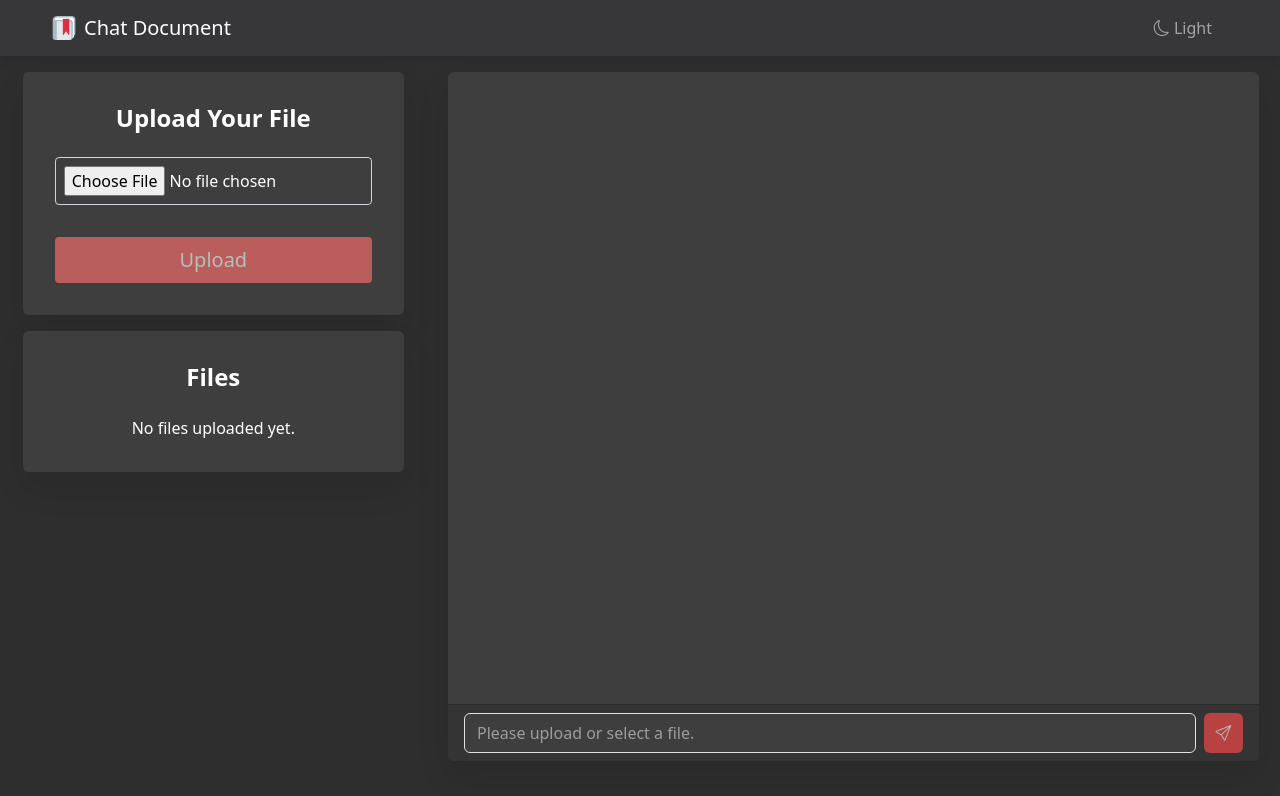
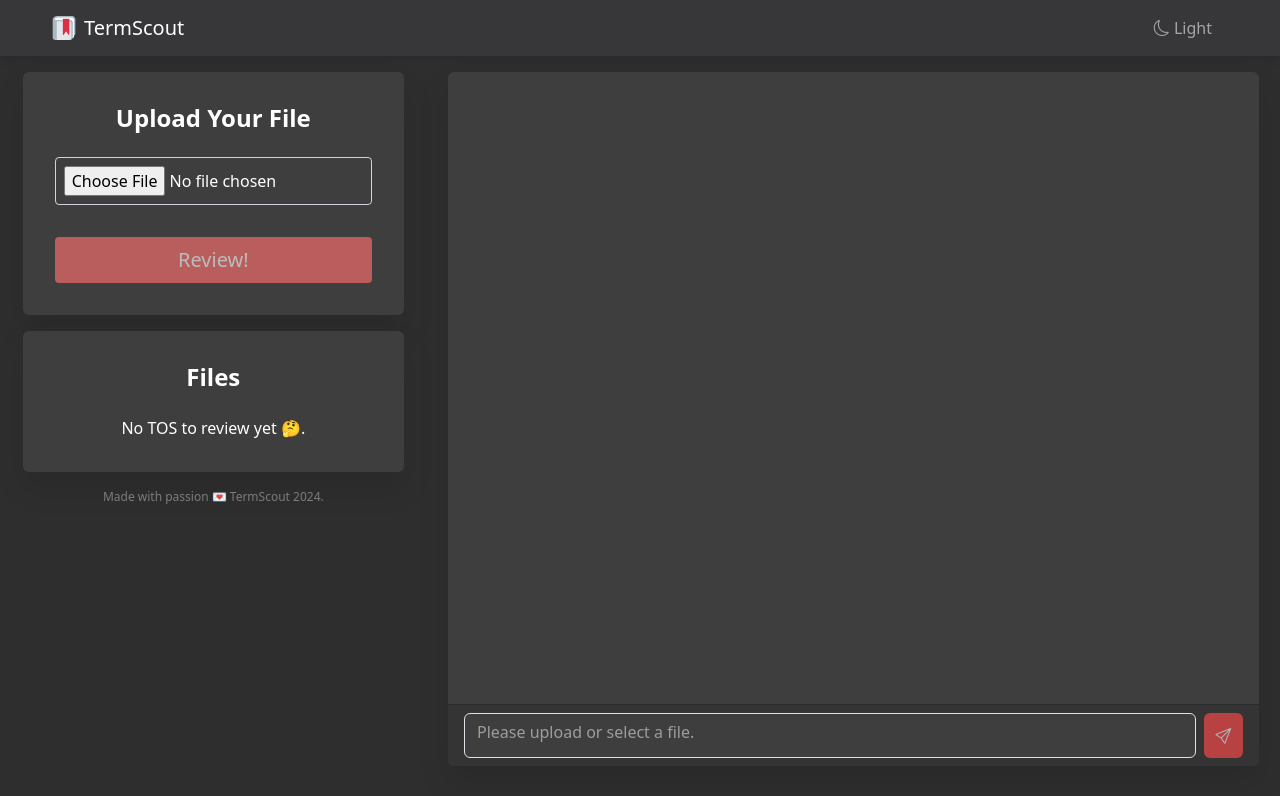
Before and after one commit to trungnguyen21/ChatDocument, a React (Create React App) app in the folder front_end/: page / in a window 1280 px wide. Shown: the top 796 px of the page. Built offline with nearby package versions, Linux system fonts and the light colour scheme.

Commit message:
final fixes

```diff
--- a/front_end/src/App.js
+++ b/front_end/src/App.js
@@ -7,14 +7,12 @@ import FileUploader from './components/FileUpload/Upload';
 import SectionSwitchBar from './components/Section/Section';
 import 'bootstrap/dist/css/bootstrap.min.css';
 import './App.css';
-import config from './config';
-import axios from 'axios';
 import Navbar from './components/Navbar/Navbar.js';
 import ErrorPopup from './components/ErrorPopup/ErrorPopup.js';
+import Footer from './components/Footer/Footer.js';
 
 function App() {
-  const baseURL = config.baseURL;
-  const { state, notify } = useContext(ErrorContext);
+  const { state } = useContext(ErrorContext);
 
   const [darkMode, setDarkMode] = useState(() => {
     const savedTheme = localStorage.getItem('darkMode');
@@ -34,26 +32,17 @@ function App() {
     setDarkMode(!darkMode);
   };
 
-  const flushRedis = async () => {
-    try {
-      await axios.delete(`${baseURL}/flush`);
-      localStorage.removeItem('fileMap');
-      window.location.reload();
-    } catch (error) {
-      notify({ type: 'ERROR', payload: 'SERVER_ERROR' });
-      console.error('Error flushing Redis:', error);
-    }
-  };
-
   return (
     <ChatProvider>
       <FileProvider>
         <ErrorPopup message={state.error_type} showReloadButton={true} />
         <div>
-          <Navbar classname="nav-template" darkMode={darkMode} toggleDarkMode={toggleDarkMode}
-           flushRedis={flushRedis} className="navbar"
+          <Navbar classname="nav-template"
+           className="navbar"
+           darkMode={darkMode} toggleDarkMode={toggleDarkMode}
+           footer={<Footer />}
            fileUploader={<FileUploader />}
-            sectionSwitchBar={<SectionSwitchBar darkMode={darkMode}/>} />
+           sectionSwitchBar={<SectionSwitchBar darkMode={darkMode}/>} />
 
           <div className="mt-3">
             <div className="row no-gutter">
@@ -61,6 +50,7 @@ function App() {
                 <div className="uploader">
                   <FileUploader />
                   <SectionSwitchBar darkMode={darkMode}/>
+                  <Footer />
                 </div>
               </div>
 
--- a/front_end/src/components/Chat/Chat.js
+++ b/front_end/src/components/Chat/Chat.js
@@ -138,9 +138,8 @@ const Chat = () => {
         <div ref={messagesEndRef} />
       </div>
       <div className="card-footer input-container d-flex">
-        <input
+      <textarea
         ref={inputRef}
-          type="text"
         placeholder={isActive ? "Type a message..." : "Please upload or select a file."}
         onKeyDown={(e) => {
           if (isActive && e.key === 'Enter' && e.target.value.trim() !== '') {
--- a/front_end/src/components/Chat/style.css
+++ b/front_end/src/components/Chat/style.css
@@ -118,3 +118,11 @@ p {
     max-height: 78vh;
   }
 }
+
+
+.form-control {
+  height: 45px;
+  resize: none;
+  overflow-y: auto;
+  padding-block: 0;
+}
--- a/front_end/src/components/FileUpload/Upload.js
+++ b/front_end/src/components/FileUpload/Upload.js
@@ -82,7 +82,7 @@ const FileUploader = () => {
               onClick={handleUpload}
               disabled={!selectedFile || loading}
             >
-              {loading ? 'Uploading...' : (done ? 'Done' : 'Upload')}
+              {loading ? 'Uploading...' : (done ? 'Done' : 'Review!')}
             </button>
           </div>
         </div>
--- /dev/null
+++ b/front_end/src/components/Footer/Footer.js
@@ -0,0 +1,13 @@
+
+import React from 'react';
+import './styles.css';
+
+const Footer = () => {
+  return (
+    <footer>
+      <p>Made with passion 💌 TermScout 2024.</p>
+    </footer>
+  );
+};
+
+export default Footer;
--- /dev/null
+++ b/front_end/src/components/Footer/styles.css
@@ -0,0 +1,6 @@
+footer {
+    text-align: center;
+    padding: 1rem;
+    color: grey;
+    font-size: 0.75rem;
+}
--- a/front_end/src/components/Navbar/Navbar.js
+++ b/front_end/src/components/Navbar/Navbar.js
@@ -5,7 +5,7 @@ import logo from '../../logo.png';
 import './style.css';
 import ChatContext from '../Context/ChatContext';
 
-const CustomNavbar = ({ darkMode, toggleDarkMode, flushRedis, fileUploader, sectionSwitchBar }) => {
+const CustomNavbar = ({ darkMode, toggleDarkMode, footer, fileUploader, sectionSwitchBar }) => {
   const [isMobile, setIsMobile] = useState(false);
   const [expanded, setExpanded] = useState(false);
   const { state } = useContext(ChatContext);
@@ -50,7 +50,7 @@ const CustomNavbar = ({ darkMode, toggleDarkMode, flushRedis, fileUploader, sect
       <Container className="d-flex justify-content-between align-items-center">
         <Navbar.Brand className="d-flex align-items-center">
           <img src={logo} width={24} height={24} alt='website logo' className="mx-2" />
-          <div>Chat Document</div>
+          <div>TermScout</div>
         </Navbar.Brand>
 
         <Nav className="d-flex align-items-center d-none d-md-flex">
@@ -79,6 +79,9 @@ const CustomNavbar = ({ darkMode, toggleDarkMode, flushRedis, fileUploader, sect
             {sectionSwitchBar && (
               <>{sectionSwitchBar}</>
             )}
+            {footer && (
+              <>{footer}</>
+            )}
           </Nav>
         </Navbar.Collapse>
       </Container>
--- a/front_end/src/components/Section/Section.js
+++ b/front_end/src/components/Section/Section.js
@@ -46,12 +46,12 @@ const SectionSwitchBar = ({ darkMode }) => {
   const deleteSection = async (fileId) => {
     console.log("Delete ", fileId);
     try {
-      await axios.delete(`${baseURL}/delete?file_id=${fileId}`);
-
       const fileMap = JSON.parse(localStorage.getItem('fileMap')) || {};
       delete fileMap[fileId];
       localStorage.setItem('fileMap', JSON.stringify(fileMap));
       fetchFiles();
+
+      await axios.delete(`${baseURL}/delete?file_id=${fileId}`);
 
       if (state.sessionId === fileId) {
         changeSession(null);
@@ -71,7 +71,7 @@ const SectionSwitchBar = ({ darkMode }) => {
       <div className='card'>
         <div className='card-body'>
           <h1 className='card-title'>Files</h1>
-          {isEmpty && <p className='text-center'>No files uploaded yet.</p>}
+          {isEmpty && <p className='text-center'>No TOS to review yet 🤔.</p>}
           <div className='contained'>
             <div className="d-flex flex-column gap-2 mx-auto w-100">
               {files.map(({ fileName, fileId }) => (
```
Also changed, not shown: 1 other file (tests, documents, lock files or other folders). Lines whose indentation alone changed are shown as unchanged.
